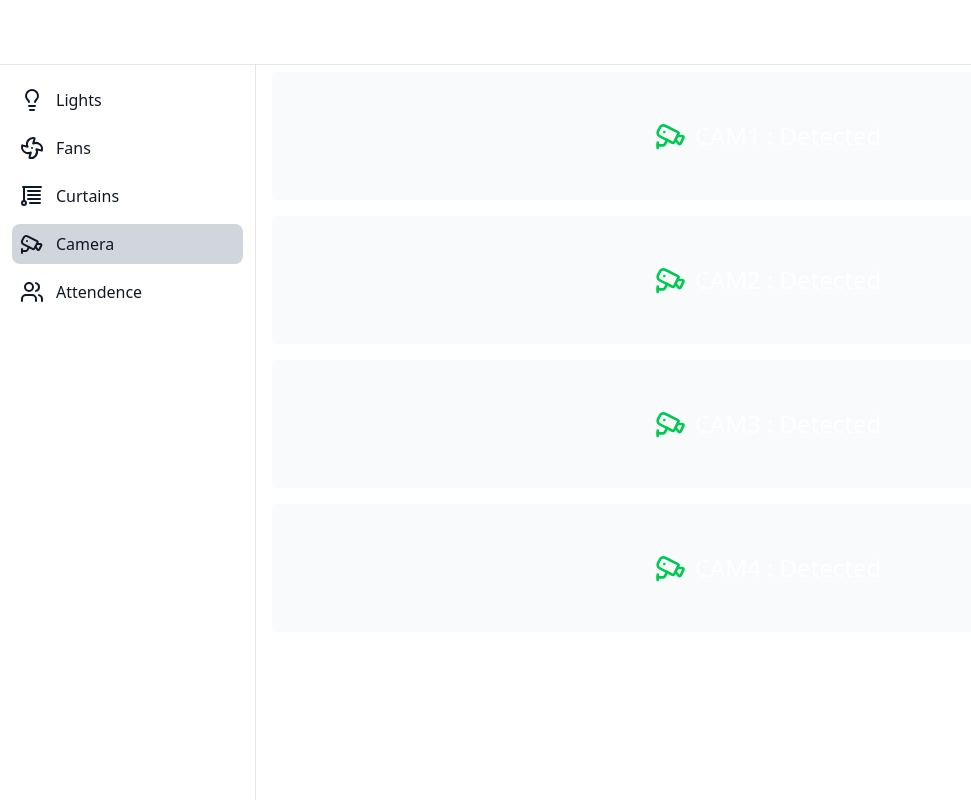
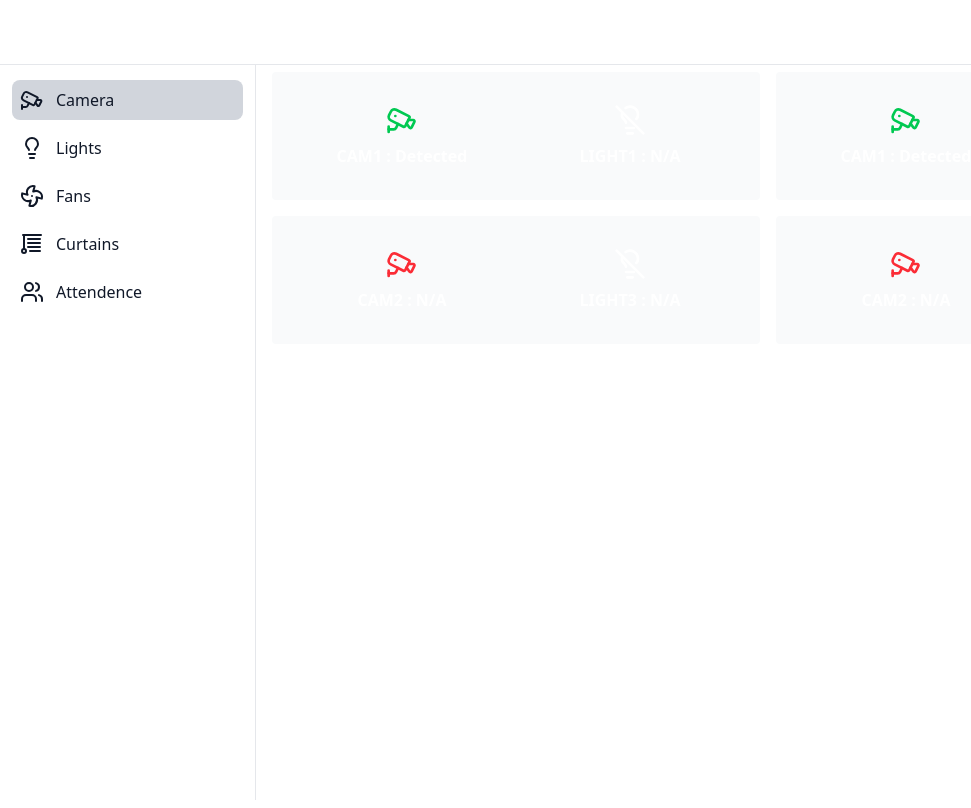
Before and after one commit to kishoww/Smart-Classroom, a React (Vite) app in the folder client/: page /dashboard/security in a window 1280 px wide. Shown: the whole page, without its empty margins (0-971 px from the left). Built offline with nearby package versions, Linux system fonts and the light colour scheme; no server answers; the database is empty.

Commit message:
changes modified

```diff
--- a/client/src/Classroom.jsx
+++ b/client/src/Classroom.jsx
@@ -8,7 +8,7 @@ const Classroom = () => {
 
     const handleClick = (event) => {
         event.preventDefault(); // Prevent page reload
-        navigate("/dashboard/fans")
+        navigate("/dashboard/camera")
     }
 
     return (
--- a/client/src/components/Sidebar.jsx
+++ b/client/src/components/Sidebar.jsx
@@ -14,7 +14,7 @@ const Sidebar = () => {
       <nav className="fixed top-0 z-50 w-full bg-white border-b border-gray-200 dark:bg-gray-800 dark:border-gray-700">
         <div className="px-3 py-3 lg:px-5 lg:pl-3">
           <div className="flex items-center justify-center">
-            <h1 className="text-xl sm:text-4xl text-white">Smart Classroom Dashboard</h1>
+            <h1 className="text-xl sm:text-4xl text-white">Solar Smart Classroom Dashboard</h1>
           </div>
         </div>
       </nav>
@@ -24,6 +24,19 @@ const Sidebar = () => {
         <div className="h-full px-3 pb-4 overflow-y-auto bg-white dark:bg-gray-800">
           <ul className="space-y-2 font-medium">
             {[
+               {
+                path: "/dashboard/security",
+                label: "Camera",
+                icon: (
+                  <svg xmlns="http://www.w3.org/2000/svg" width="24" height="24" viewBox="0 0 24 24" fill="none" stroke="currentColor" strokeWidth="2" strokeLinecap="round" strokeLinejoin="round" className="lucide lucide-cctv">
+                    <path d="M16.75 12h3.632a1 1 0 0 1 .894 1.447l-2.034 4.069a1 1 0 0 1-1.708.134l-2.124-2.97" />
+                    <path d="M17.106 9.053a1 1 0 0 1 .447 1.341l-3.106 6.211a1 1 0 0 1-1.342.447L3.61 12.3a2.92 2.92 0 0 1-1.3-3.91L3.69 5.6a2.92 2.92 0 0 1 3.92-1.3z" />
+                    <path d="M2 19h3.76a2 2 0 0 0 1.8-1.1L9 15" />
+                    <path d="M2 21v-4" />
+                    <path d="M7 9h.01" />
+                  </svg>
+                ),
+              },
               {
                 path: "/dashboard/lights",
                 label: "Lights",
@@ -57,19 +70,6 @@ const Sidebar = () => {
                     <path d="M8 15h12" />
                     <path d="M4 3v14" />
                     <circle cx="4" cy="19" r="2" />
-                  </svg>
-                ),
-              },
-              {
-                path: "/dashboard/security",
-                label: "Camera",
-                icon: (
-                  <svg xmlns="http://www.w3.org/2000/svg" width="24" height="24" viewBox="0 0 24 24" fill="none" stroke="currentColor" strokeWidth="2" strokeLinecap="round" strokeLinejoin="round" className="lucide lucide-cctv">
-                    <path d="M16.75 12h3.632a1 1 0 0 1 .894 1.447l-2.034 4.069a1 1 0 0 1-1.708.134l-2.124-2.97" />
-                    <path d="M17.106 9.053a1 1 0 0 1 .447 1.341l-3.106 6.211a1 1 0 0 1-1.342.447L3.61 12.3a2.92 2.92 0 0 1-1.3-3.91L3.69 5.6a2.92 2.92 0 0 1 3.92-1.3z" />
-                    <path d="M2 19h3.76a2 2 0 0 0 1.8-1.1L9 15" />
-                    <path d="M2 21v-4" />
-                    <path d="M7 9h.01" />
                   </svg>
                 ),
               },
--- a/client/src/pages/Dashboard/Fans.jsx
+++ b/client/src/pages/Dashboard/Fans.jsx
@@ -3,7 +3,10 @@ import { ref, get } from "firebase/database";
 import { db } from "../../config/firebase.config";
 
 const Fans = () => {
-  const [Fan, setFan] = useState("OFF");
+  const [Fan, setFan] = useState({
+    fan : "",
+    temperature : ""
+  });
 
   const setData = async () => {
     try {
@@ -29,7 +32,7 @@ const Fans = () => {
     <div className="">
       <div className="">
         <div className="grid grid-rows-5 gap-4 mb-4">
-          <div className="grid grid-cols-1 h-32 rounded-sm bg-gray-50 dark:bg-gray-800 text-white">
+          <div className="grid grid-cols-2 h-32 rounded-sm bg-gray-50 dark:bg-gray-800 text-white">
             <div className="flex justify-center gap-2 items-center">
               <h1 className={`font-style ${color}`}>
                 <svg
@@ -48,7 +51,13 @@ const Fans = () => {
                   <path d="M12 12v.01" />
                 </svg>
               </h1>
-              <h1 className="font-style">Fan : {Fan}</h1>
+              <h1 className="font-style">Fan : {Fan.fan}</h1>
+            </div>
+            <div className="flex justify-center gap-2 items-center">
+              <h1 className={`font-style ${color}`}>
+                <svg xmlns="http://www.w3.org/2000/svg" width="32" height="32" viewBox="0 0 24 24" fill="none" stroke="currentColor" stroke-width="2" stroke-linecap="round" stroke-linejoin="round" class="lucide lucide-thermometer"><path d="M14 4v10.54a4 4 0 1 1-4 0V4a2 2 0 0 1 4 0Z" /></svg>
+              </h1>
+              <h1 className="font-style">Temperature : {Fan.temperature}</h1>
             </div>
           </div>
         </div>
--- a/client/src/pages/Dashboard/Security.jsx
+++ b/client/src/pages/Dashboard/Security.jsx
@@ -4,53 +4,53 @@ import { db } from "../../config/firebase.config";
 
 const Security = () => {
   const [cameraStatus, setCameraStatus] = useState({
-    cam1: "Detected",
-    cam2: "Detected",
-    cam3: "Detected",
-    cam4: "Detected",
+    cam1 : "Detected"
   });
+  const [lights, setLights] = useState({});
 
-  // Fetch camera status from Firebase in real-time
   useEffect(() => {
+    // Fetch camera status in real-time
     const camRef = ref(db, "cam");
-
-    const unsubscribe = onValue(camRef, (snapshot) => {
+    const unsubscribeCam = onValue(camRef, (snapshot) => {
       if (snapshot.exists()) {
         setCameraStatus(snapshot.val());
       } else {
-        console.log("No data available");
+        console.log("No camera data available");
       }
-    }, (error) => {
-      console.error("Error fetching data:", error);
-    });
+    }, (error) => console.error("Error fetching camera data:", error));
 
-    return () => unsubscribe(); // Cleanup the listener on unmount
+    // Fetch light status in real-time
+    const lightRef = ref(db, "lights");
+    const unsubscribeLights = onValue(lightRef, (snapshot) => {
+      if (snapshot.exists()) {
+        setLights(snapshot.val());
+      } else {
+        console.log("No light data available");
+      }
+    }, (error) => console.error("Error fetching light data:", error));
+
+    return () => {
+      unsubscribeCam();
+      unsubscribeLights();
+    }; // Cleanup on unmount
   }, []);
 
-  // Toggle camera status (local state only)
-  const toggleCamera = (cam) => {
-    setCameraStatus((prevStatus) => ({
-      ...prevStatus,
-      [cam]: prevStatus[cam] === "Detected" ? "Clear" : "Detected",
-    }));
-  };
+  const cameraLightPairs = [
+    { cam: "cam1", light: "light1" },
+    { cam: "cam1", light: "light2" },
+    { cam: "cam2", light: "light3" },
+    { cam: "cam2", light: "light4" },
+  ];
 
   return (
-    <div>
-      <div className="">
-        <div className="">
-          <div className="grid grid-rows-5 gap-4 mb-4">
-            {Object.entries(cameraStatus).map(([cam, status], index) => (
+    <div className="grid grid-cols-2 gap-4 mb-4">
+      {cameraLightPairs.map(({ cam, light }) => (
         <div
-                key={index}
-                className="grid grid-cols-1 h-32 rounded-sm bg-gray-50 dark:bg-gray-800 text-white cursor-pointer"
-                onClick={() => toggleCamera(cam)}
+          key={`${cam}-${light}`}
+          className="h-32 rounded-sm bg-gray-50 dark:bg-gray-800 text-white grid grid-cols-2 items-center justify-center text-center p-4"
         >
-                <div className="flex justify-center gap-2 items-center">
-                  <h1
-                    className={`font-style ${status === "Detected" ? "text-green-500" : "text-red-500"
-                      }`}
-                  >
+          <div className="flex flex-col items-center justify-center gap-2">
+            <h1 className={`font-bold ${cameraStatus[cam] === "Detected" ? "text-green-500" : "text-red-500"}`}>
               <svg
                 xmlns="http://www.w3.org/2000/svg"
                 width="32"
@@ -70,15 +70,31 @@ const Security = () => {
                 <path d="M7 9h.01" />
               </svg>
             </h1>
-                  <h1 className="font-style">
-                    {cam.toUpperCase()} : {status}
-                  </h1>
+            <h1 className="font-bold">{cam.toUpperCase()} : {cameraStatus[cam] || "N/A"}</h1>
+          </div>
+          <div className="flex flex-col items-center justify-center gap-2">
+            <svg
+              xmlns="http://www.w3.org/2000/svg"
+              width="32"
+              height="32"
+              viewBox="0 0 24 24"
+              fill="none"
+              stroke="currentColor"
+              strokeWidth="2"
+              strokeLinecap="round"
+              strokeLinejoin="round"
+              className="lucide lucide-lightbulb-off"
+            >
+              <path d="M16.8 11.2c.8-.9 1.2-2 1.2-3.2a6 6 0 0 0-9.3-5" />
+              <path d="m2 2 20 20" />
+              <path d="M6.3 6.3a4.67 4.67 0 0 0 1.2 5.2c.7.7 1.3 1.5 1.5 2.5" />
+              <path d="M9 18h6" />
+              <path d="M10 22h4" />
+            </svg>
+            <h1 className="font-bold">{light.toUpperCase()} : {lights[light] || "N/A"}</h1>
           </div>
         </div>
       ))}
-          </div>
-        </div>
-      </div>
     </div>
   );
 };
```
Lines whose indentation alone changed are shown as unchanged.
